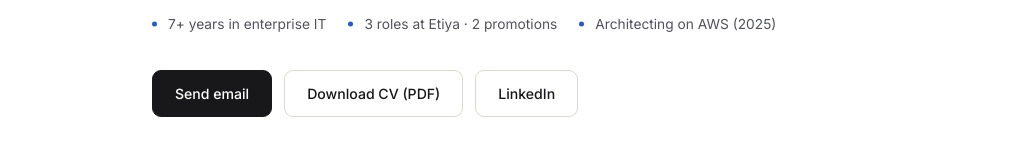
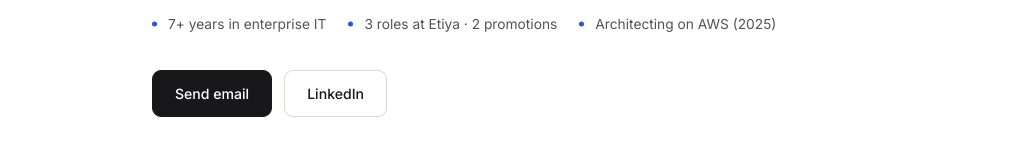
Before and after one commit to gorkemkoc-dotcom/mycv, a plain HTML site: page index.html in a window 1280 px wide. Shown: the part 401-568 px from the top of the page, without its empty margins (132-1147 px from the left). Drawn offline with Linux system fonts and the light colour scheme.

Commit message:
Remove the downloadable CV PDF from the site
The CV is no longer published for one-click download. It is sent by
hand to whoever asks for it instead.

- deletes gorkem-koc-cv.pdf and gorkem-koc-cv-tr.pdf
- removes the "Download CV (PDF)" button from the hero, so no button
  points at a missing file

tools/ is kept so the PDF can be regenerated on demand:
  python -c "import build_cv, content_cv; build_cv.build(content_cv.EN, 'gorkem-koc-cv.pdf')"

Both files remain in history at 2f7ca4b if they are ever needed again.

Co-Authored-By: Claude Opus 5 <noreply@anthropic.com>

```diff
--- a/index.html
+++ b/index.html
@@ -151,8 +151,7 @@
 
       <div class="hero-actions">
         <a href="mailto:gorkem.koc@ops-center.org" class="btn" data-tr="E-posta gönder" data-en="Send email">Send email</a>
-        <!-- PDF: ATS'ler ve kurumsal İK HTML parse etmez, dosya ister. -->
-        <a href="gorkem-koc-cv.pdf" class="btn btn-ghost" download data-tr="CV'yi indir (PDF)" data-en="Download CV (PDF)">Download CV (PDF)</a>
+        <!-- CV PDF'i bilerek yayında degil: talep edenlere e-posta ile elden gonderiliyor. -->
         <a href="https://www.linkedin.com/in/grkmkoc/" target="_blank" rel="noopener" class="btn btn-ghost">LinkedIn</a>
       </div>
     </div>
```
Also changed, not shown: 2 other files.
